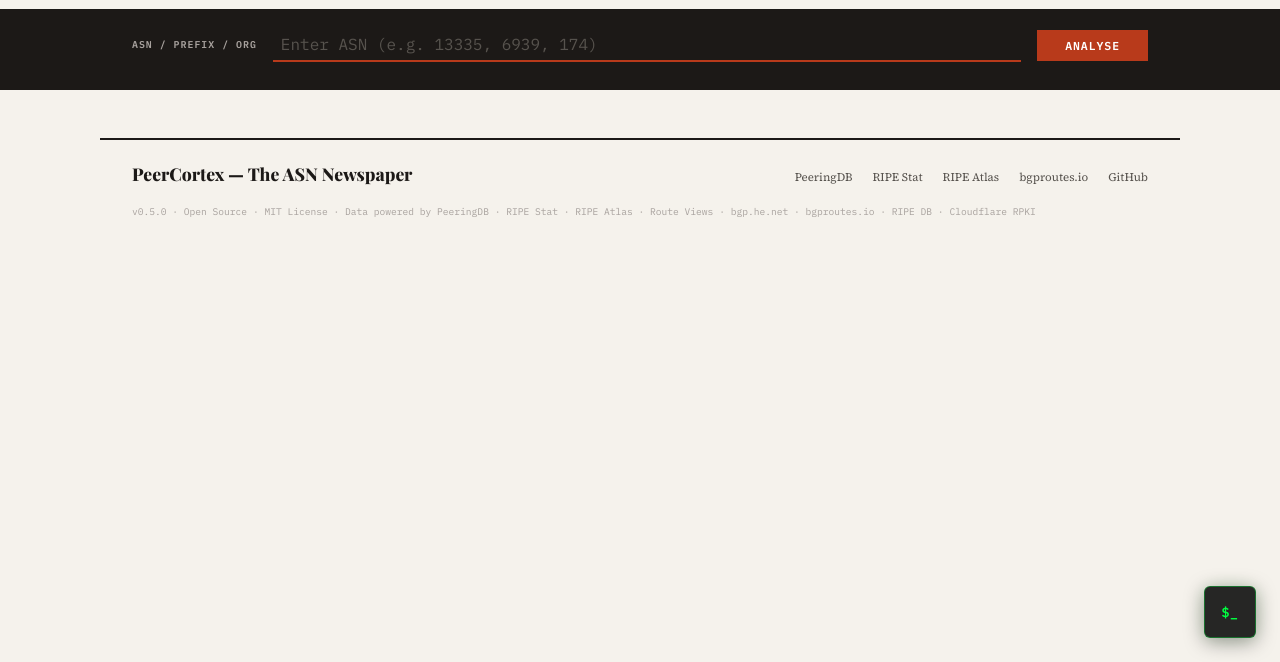
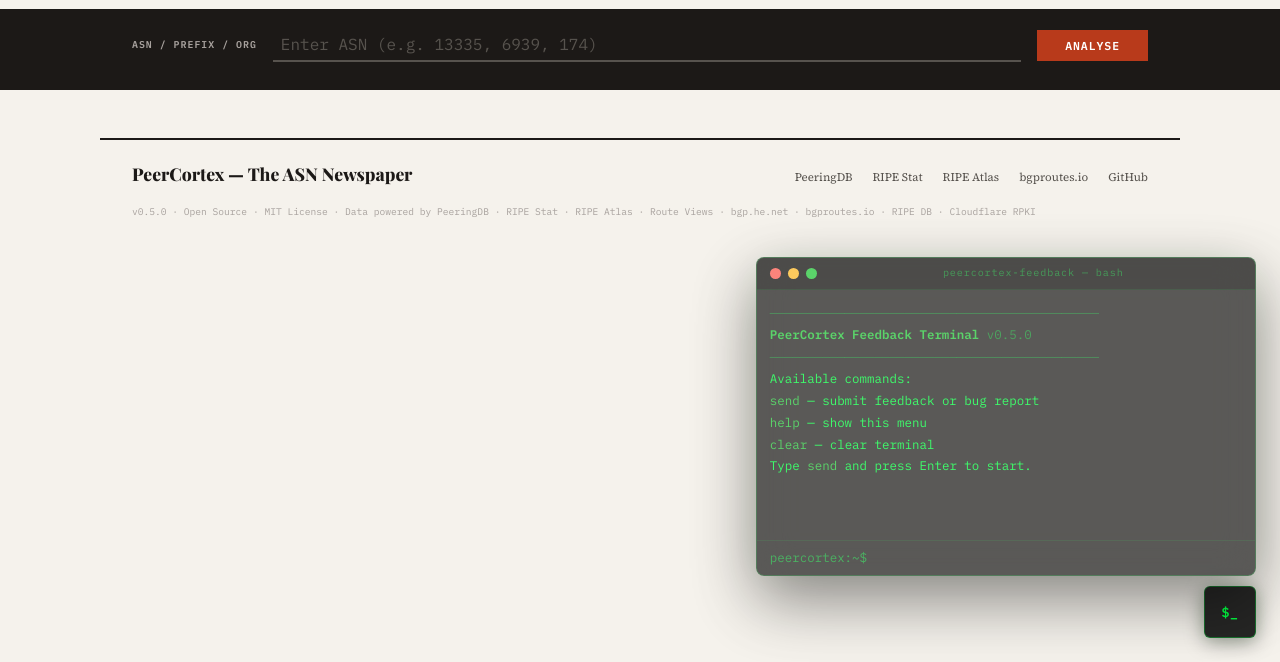
Before and after one commit to renefichtmueller/PeerCortex, a website: page public/index-editorial.html in a window 1280 px wide. Shown: the part 138-800 px from the top of the page. Drawn offline with nearby package versions, Linux system fonts and the light colour scheme; a web font is replaced by a local one.

Commit message:
feat: terminal auto-opens on load at 75% opacity, 50% on hover

```diff
--- a/public/index-editorial.html
+++ b/public/index-editorial.html
@@ -2995,6 +2995,12 @@
   termOpen = false;
   document.getElementById('termPanel').style.display = 'none';
 }
+// Auto-open terminal on page load with 75% opacity
+window.addEventListener('load', function() {
+  setTimeout(function() {
+    if (!termOpen) { toggleTerm(); }
+  }, 900);
+});
 
 function termBoot() {
   termClear();
@@ -3148,7 +3154,9 @@
 
 <!-- ─── Terminal Feedback Panel ─────────────────────────────────────── -->
 <div id="termPanel"
-  style="display:none;position:fixed;bottom:86px;right:24px;width:500px;background:rgba(10,10,10,.88);backdrop-filter:blur(18px);-webkit-backdrop-filter:blur(18px);border:1px solid rgba(0,255,65,.22);border-radius:8px;box-shadow:0 24px 64px rgba(0,0,0,.6),0 0 40px rgba(0,255,65,.05);font-family:'IBM Plex Mono','Courier New',monospace;font-size:.78rem;z-index:10000;flex-direction:column;overflow:hidden">
+  onmouseover="this.style.opacity='0.5'"
+  onmouseout="this.style.opacity='0.75'"
+  style="display:none;opacity:0.75;transition:opacity .4s ease;position:fixed;bottom:86px;right:24px;width:500px;background:rgba(10,10,10,.88);backdrop-filter:blur(18px);-webkit-backdrop-filter:blur(18px);border:1px solid rgba(0,255,65,.22);border-radius:8px;box-shadow:0 24px 64px rgba(0,0,0,.6),0 0 40px rgba(0,255,65,.05);font-family:'IBM Plex Mono','Courier New',monospace;font-size:.78rem;z-index:10000;flex-direction:column;overflow:hidden">
   <!-- Title bar -->
   <div style="background:rgba(0,0,0,.5);padding:.45rem .8rem;display:flex;align-items:center;gap:.45rem;border-bottom:1px solid rgba(0,255,65,.1);flex-shrink:0">
     <span onclick="closeTerm()" style="width:11px;height:11px;border-radius:50%;background:#ff5f56;display:inline-block;cursor:pointer;flex-shrink:0"></span>
```
